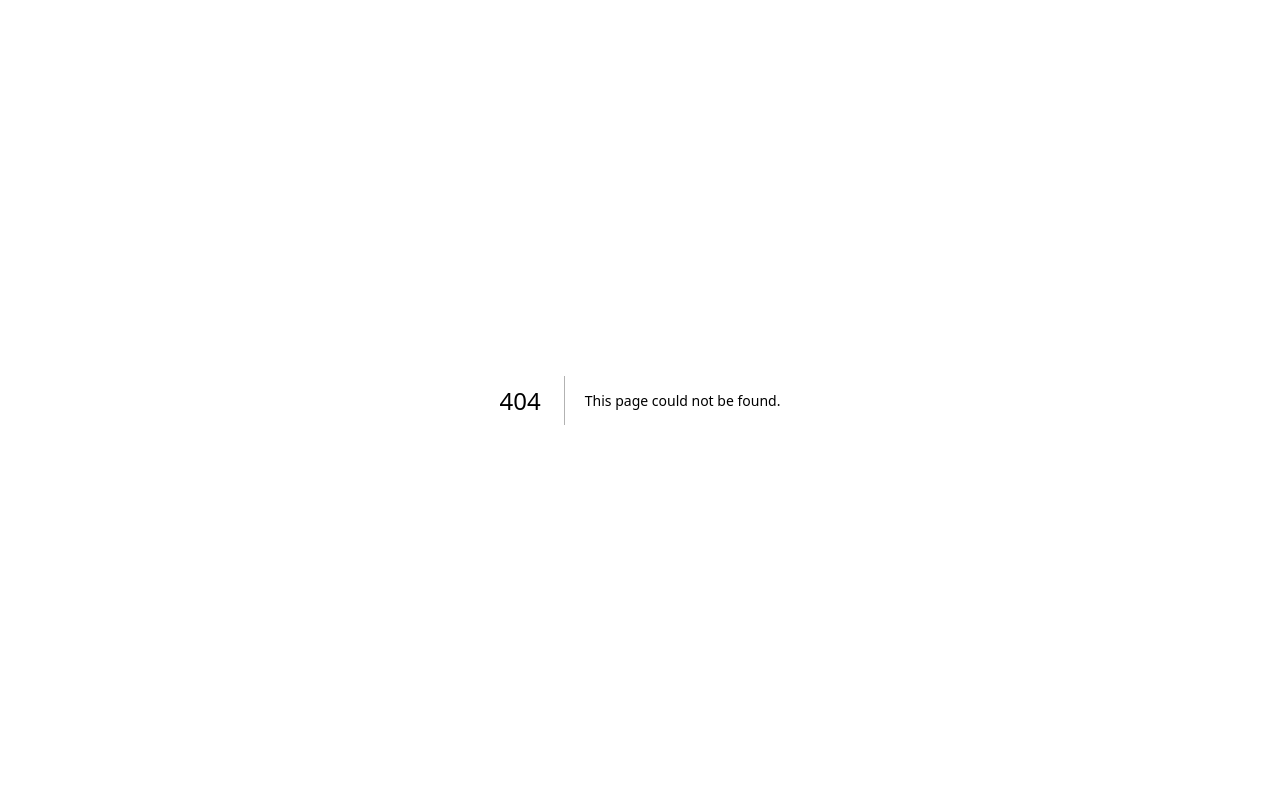
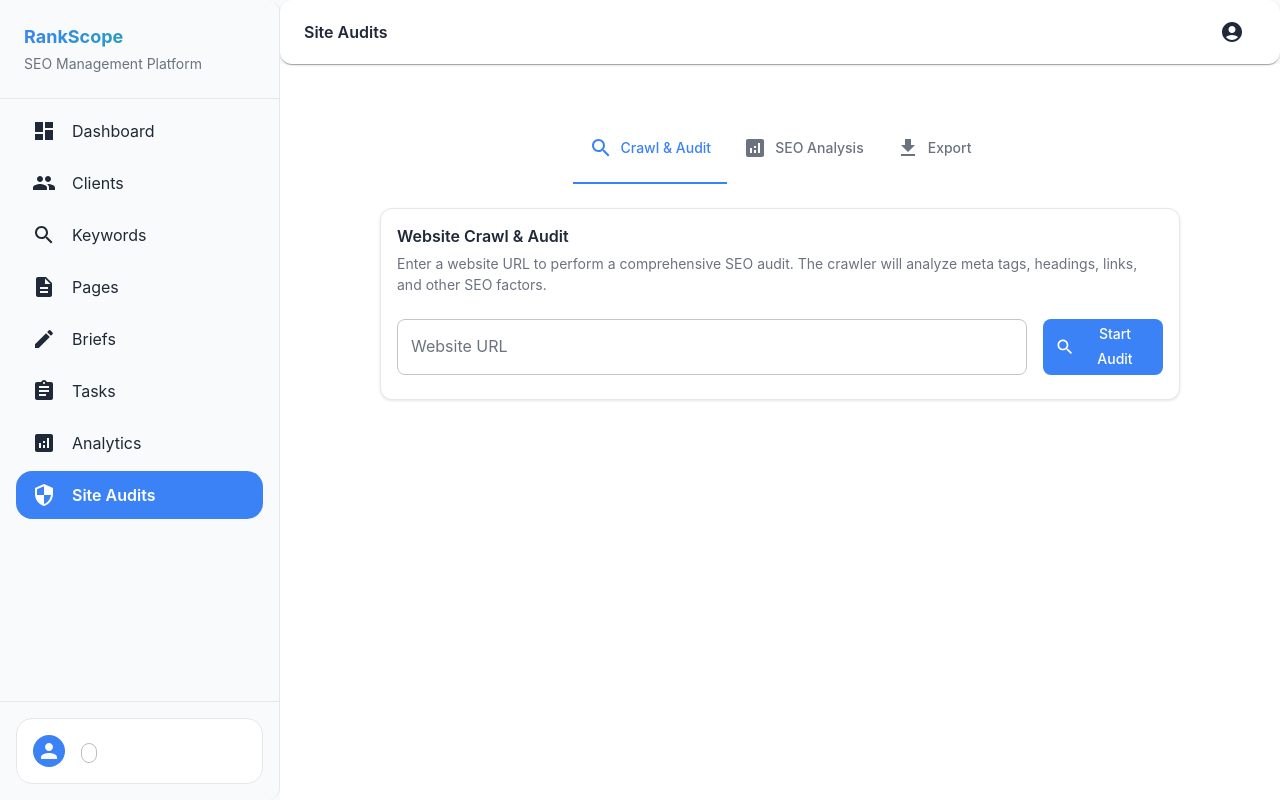
Before and after one commit to manuamarnath/echo5-rank-scope-fe, a Next.js app: page /audits in a window 1280 px wide. Before the commit this address had no page. Built offline with nearby package versions, Linux system fonts and the light colour scheme.

Commit message:
feat(audits): add site audits page with crawling functionality and SEO analysis

```diff
--- /dev/null
+++ b/pages/audits.tsx
@@ -0,0 +1,249 @@
+import React, { useState } from 'react';
+import {
+  Box,
+  Tabs,
+  Tab,
+  Typography,
+  Card,
+  CardContent,
+  TextField,
+  Button,
+  Grid,
+  CircularProgress,
+  Paper
+} from '@mui/material';
+
+interface CrawlSummary {
+  totalPages: number;
+  missingTitles: number;
+  missingDescriptions: number;
+  brokenLinks: number;
+  redirectPages: number;
+}
+
+interface CrawlIssues {
+  missingTitles: number;
+  missingDescriptions: number;
+  brokenLinks: number;
+}
+
+interface CrawlResults {
+  url: string;
+  summary?: CrawlSummary;
+  issues?: CrawlIssues;
+}
+import {
+  Search as SearchIcon,
+  Analytics as AnalyticsIcon,
+  Download as DownloadIcon
+} from '@mui/icons-material';
+import MainLayout from '../src/components/layout/MainLayout';
+
+export default function Audits() {
+  const [activeTab, setActiveTab] = useState('crawl');
+  const [url, setUrl] = useState('');
+  const [isCrawling, setIsCrawling] = useState(false);
+  const [crawlResults, setCrawlResults] = useState<CrawlResults | null>(null);
+  const [error, setError] = useState('');
+
+  const handleChange = (event: React.SyntheticEvent, newValue: string) => {
+    setActiveTab(newValue);
+  };
+
+  const handleCrawl = async () => {
+    if (!url) {
+      setError('Please enter a valid URL');
+      return;
+    }
+
+    setIsCrawling(true);
+    setError('');
+
+    try {
+      // Add http:// if missing
+      let targetUrl = url;
+      if (!targetUrl.startsWith('http://') && !targetUrl.startsWith('https://')) {
+        targetUrl = `https://${targetUrl}`;
+      }
+
+      const response = await fetch('/api/audits', {
+        method: 'POST',
+        headers: {
+          'Content-Type': 'application/json',
+        },
+        body: JSON.stringify({
+          name: `Audit for ${targetUrl}`,
+          baseUrl: targetUrl,
+          crawlSettings: {
+            maxPages: 100
+          }
+        }),
+      });
+
+      if (!response.ok) {
+        throw new Error('Crawl failed');
+      }
+
+      const data = await response.json();
+      setCrawlResults(data);
+    } catch {
+      setError('Failed to crawl website. Please check the URL and try again.');
+    } finally {
+      setIsCrawling(false);
+    }
+  };
+
+  const renderCrawlTab = () => (
+    <Box sx={{ maxWidth: 800, mx: 'auto' }}>
+      <Card sx={{ mb: 3 }}>
+        <CardContent>
+          <Typography variant="h6" gutterBottom>
+            Website Crawl & Audit
+          </Typography>
+          <Typography variant="body2" color="text.secondary" sx={{ mb: 3 }}>
+            Enter a website URL to perform a comprehensive SEO audit. The crawler will analyze meta tags,
+            headings, links, and other SEO factors.
+          </Typography>
+
+          <Box sx={{ display: 'flex', gap: 2, alignItems: 'flex-start' }}>
+            <TextField
+              fullWidth
+              label="Website URL"
+              placeholder="example.com"
+              value={url}
+              onChange={(e) => setUrl(e.target.value)}
+              error={!!error}
+              helperText={error}
+              disabled={isCrawling}
+            />
+            <Button
+              variant="contained"
+              onClick={handleCrawl}
+              disabled={isCrawling}
+              startIcon={isCrawling ? <CircularProgress size={20} /> : <SearchIcon />}
+              sx={{ minWidth: 120, height: 56 }}
+            >
+              {isCrawling ? 'Crawling...' : 'Start Audit'}
+            </Button>
+          </Box>
+        </CardContent>
+      </Card>
+
+      {crawlResults && (
+        <Card>
+          <CardContent>
+            <Typography variant="h6" gutterBottom>
+              Audit Results for {crawlResults.url}
+            </Typography>
+
+            <Grid container spacing={3}>
+              <Grid item xs={12} md={6}>
+                <Paper sx={{ p: 2, bgcolor: 'success.light', color: 'success.dark' }}>
+                  <Typography variant="h4">{crawlResults.summary?.totalPages || 0}</Typography>
+                  <Typography variant="body2">Pages Crawled</Typography>
+                </Paper>
+              </Grid>
+
+              <Grid item xs={12} md={6}>
+                <Paper sx={{ p: 2, bgcolor: 'info.light', color: 'info.dark' }}>
+                  <Typography variant="h4">
+                    {(crawlResults.issues?.missingTitles || 0) +
+                     (crawlResults.issues?.missingDescriptions || 0) +
+                     (crawlResults.issues?.brokenLinks || 0)}
+                  </Typography>
+                  <Typography variant="body2">SEO Issues Found</Typography>
+                </Paper>
+              </Grid>
+
+              <Grid item xs={12}>
+                <Typography variant="subtitle1" gutterBottom>
+                  Quick Stats
+                </Typography>
+                <Grid container spacing={2}>
+                  <Grid item xs={6} md={3}>
+                    <Typography variant="body2" color="text.secondary">Missing Titles</Typography>
+                    <Typography variant="body1">{crawlResults.summary?.missingTitles || 0}</Typography>
+                  </Grid>
+                  <Grid item xs={6} md={3}>
+                    <Typography variant="body2" color="text.secondary">Missing Descriptions</Typography>
+                    <Typography variant="body1">{crawlResults.summary?.missingDescriptions || 0}</Typography>
+                  </Grid>
+                  <Grid item xs={6} md={3}>
+                    <Typography variant="body2" color="text.secondary">Broken Links</Typography>
+                    <Typography variant="body1">{crawlResults.summary?.brokenLinks || 0}</Typography>
+                  </Grid>
+                  <Grid item xs={6} md={3}>
+                    <Typography variant="body2" color="text.secondary">Redirects</Typography>
+                    <Typography variant="body1">{crawlResults.summary?.redirectPages || 0}</Typography>
+                  </Grid>
+                </Grid>
+              </Grid>
+            </Grid>
+          </CardContent>
+        </Card>
+      )}
+    </Box>
+  );
+
+  const renderAnalysisTab = () => (
+    <Box sx={{ maxWidth: 800, mx: 'auto', textAlign: 'center', py: 8 }}>
+      <AnalyticsIcon sx={{ fontSize: 64, color: 'text.secondary', mb: 2 }} />
+      <Typography variant="h6" gutterBottom>
+        SEO Analysis
+      </Typography>
+      <Typography variant="body2" color="text.secondary">
+        Detailed SEO analysis and recommendations will be available here after crawling a website.
+      </Typography>
+    </Box>
+  );
+
+  const renderExportTab = () => (
+    <Box sx={{ maxWidth: 800, mx: 'auto', textAlign: 'center', py: 8 }}>
+      <DownloadIcon sx={{ fontSize: 64, color: 'text.secondary', mb: 2 }} />
+      <Typography variant="h6" gutterBottom>
+        Export Reports
+      </Typography>
+      <Typography variant="body2" color="text.secondary">
+        Export comprehensive audit reports in CSV, PDF, and other formats.
+      </Typography>
+    </Box>
+  );
+
+  return (
+    <MainLayout>
+      <Box sx={{ px: { xs: 1, sm: 2, md: 4 }, py: 2, mt: 1 }}>
+        <Tabs
+          value={activeTab}
+          onChange={handleChange}
+          centered
+          sx={{ mb: 3, '& .MuiTabs-indicator': { backgroundColor: 'primary.main' } }}
+        >
+          <Tab
+            label="Crawl & Audit"
+            value="crawl"
+            icon={<SearchIcon />}
+            iconPosition="start"
+          />
+          <Tab
+            label="SEO Analysis"
+            value="analysis"
+            icon={<AnalyticsIcon />}
+            iconPosition="start"
+          />
+          <Tab
+            label="Export"
+            value="export"
+            icon={<DownloadIcon />}
+            iconPosition="start"
+          />
+        </Tabs>
+
+        <Box>
+          {activeTab === 'crawl' && renderCrawlTab()}
+          {activeTab === 'analysis' && renderAnalysisTab()}
+          {activeTab === 'export' && renderExportTab()}
+        </Box>
+      </Box>
+    </MainLayout>
+  );
+}
--- a/src/components/layout/MainLayout.tsx
+++ b/src/components/layout/MainLayout.tsx
@@ -31,7 +31,8 @@
   Assignment,
   Analytics,
   AccountCircle,
-  ExitToApp
+  ExitToApp,
+  Security
 } from '@mui/icons-material';
 
 interface LayoutProps {
@@ -48,6 +49,7 @@
   { href: '/briefs', label: 'Briefs', icon: Edit },
   { href: '/tasks', label: 'Tasks', icon: Assignment },
   { href: '/analytics', label: 'Analytics', icon: Analytics },
+  { href: '/audits', label: 'Site Audits', icon: Security },
 ];
 
 export default function MainLayout({ children }: LayoutProps) {
--- /dev/null
+++ b/src/types/declarations.d.ts
@@ -0,0 +1,4 @@
+declare module '@mui/material';
+declare module '@mui/icons-material';
+declare module 'next/link';
+declare module 'next/router';
```
Also changed, not shown: pages/index.js (deleted, +0 -12 lines), tsconfig.json (+4 -3 lines).
